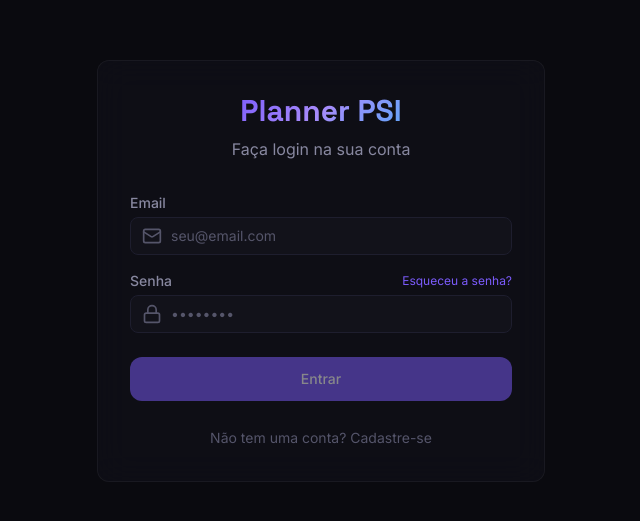
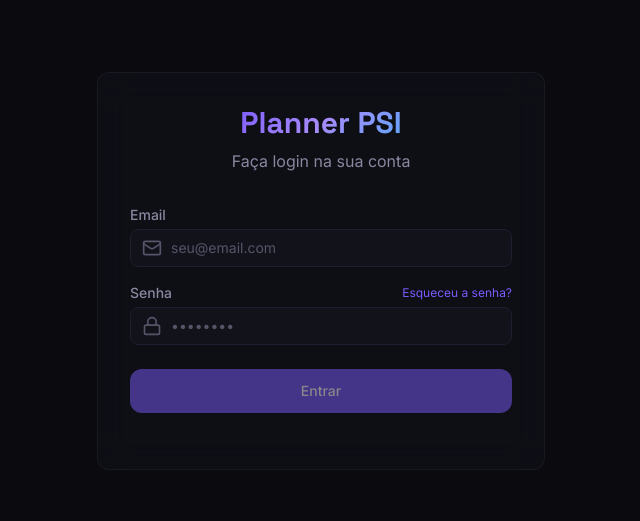
Before and after one commit to psibrunosg/plannerpsi, a React (Vite) app: page /planning in a window 1280 px wide. Shown: the part 129-650 px from the top of the page, without its empty margins (319-959 px from the left). Built offline with nearby package versions, Linux system fonts and the light colour scheme.

Commit message:
feat: remove account registration to make planner restricted

```diff
--- a/src/pages/Login.tsx
+++ b/src/pages/Login.tsx
@@ -5,7 +5,7 @@ import { useToastStore } from '@/stores/toastStore'
 import { Mail, Lock, Loader2, ArrowLeft } from 'lucide-react'
 
 export default function Login() {
-  const [mode, setMode] = useState<'login' | 'register' | 'forgot'>('login')
+  const [mode, setMode] = useState<'login' | 'forgot'>('login')
   const [email, setEmail] = useState('')
   const [password, setPassword] = useState('')
   const [loading, setLoading] = useState(false)
@@ -27,18 +27,6 @@ export default function Login() {
         })
         if (error) throw error
         addToast('Login realizado com sucesso!', 'success')
-      } else if (mode === 'register') {
-        if (!password) return
-        const { error } = await supabase.auth.signUp({
-          email,
-          password,
-          options: {
-            emailRedirectTo: window.location.origin + import.meta.env.BASE_URL,
-          },
-        })
-        if (error) throw error
-        addToast('Conta criada! Verifique seu email se necessário, ou faça login.', 'success')
-        setMode('login')
       } else if (mode === 'forgot') {
         const { error } = await supabase.auth.resetPasswordForEmail(email, {
           redirectTo: window.location.origin + import.meta.env.BASE_URL + '?type=recovery',
@@ -67,7 +55,6 @@ export default function Login() {
           </h1>
           <p className="mt-2 text-text-secondary">
             {mode === 'login' && 'Faça login na sua conta'}
-            {mode === 'register' && 'Crie sua conta gratuitamente'}
             {mode === 'forgot' && 'Recuperar senha'}
           </p>
         </div>
@@ -123,13 +110,12 @@ export default function Login() {
           >
             {loading ? <Loader2 className="h-5 w-5 animate-spin" /> : null}
             {mode === 'login' && 'Entrar'}
-            {mode === 'register' && 'Criar Conta'}
             {mode === 'forgot' && 'Enviar Email'}
           </button>
         </form>
 
         <div className="mt-6 text-center">
-          {mode === 'forgot' ? (
+          {mode === 'forgot' && (
             <button
               type="button"
               onClick={() => setMode('login')}
@@ -138,14 +124,6 @@ export default function Login() {
               <ArrowLeft className="h-4 w-4" />
               Voltar para o Login
             </button>
-          ) : (
-            <button
-              type="button"
-              onClick={() => setMode(mode === 'login' ? 'register' : 'login')}
-              className="text-sm text-text-muted hover:text-accent"
-            >
-              {mode === 'login' ? 'Não tem uma conta? Cadastre-se' : 'Já tem uma conta? Faça login'}
-            </button>
           )}
         </div>
       </motion.div>
```
